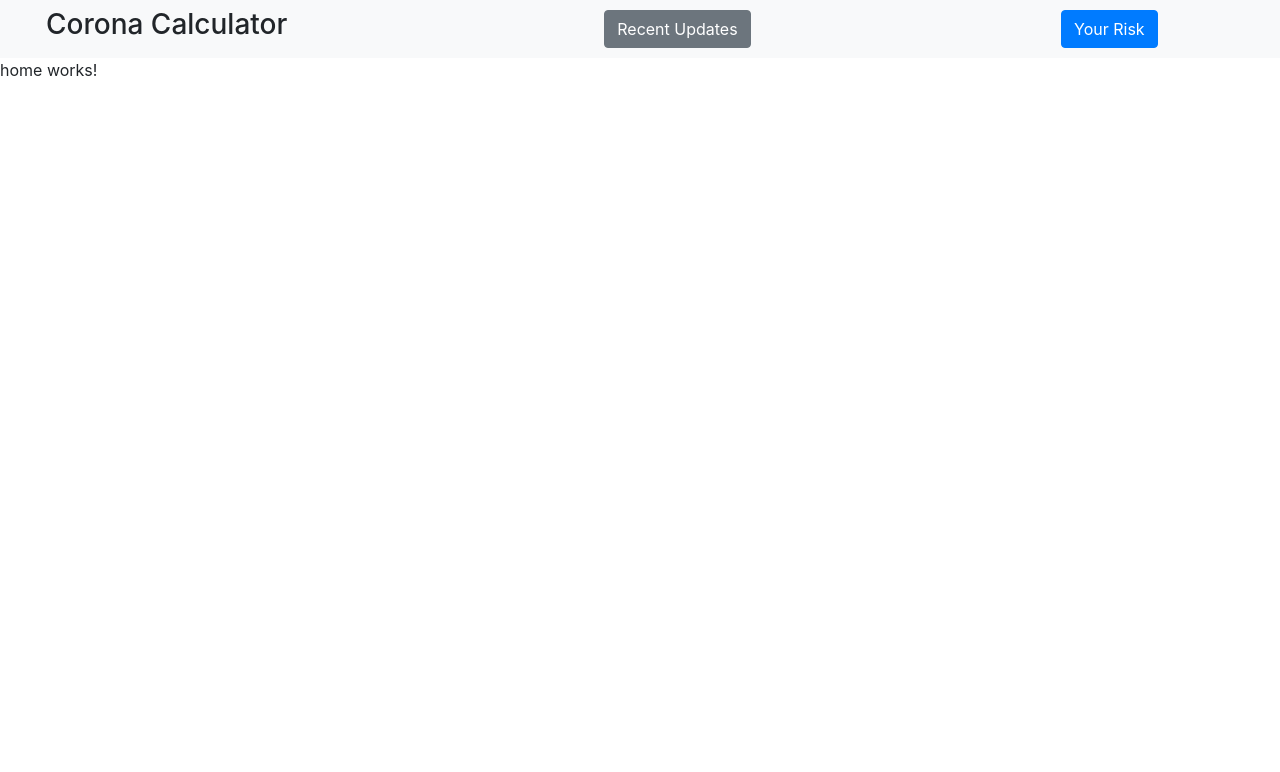
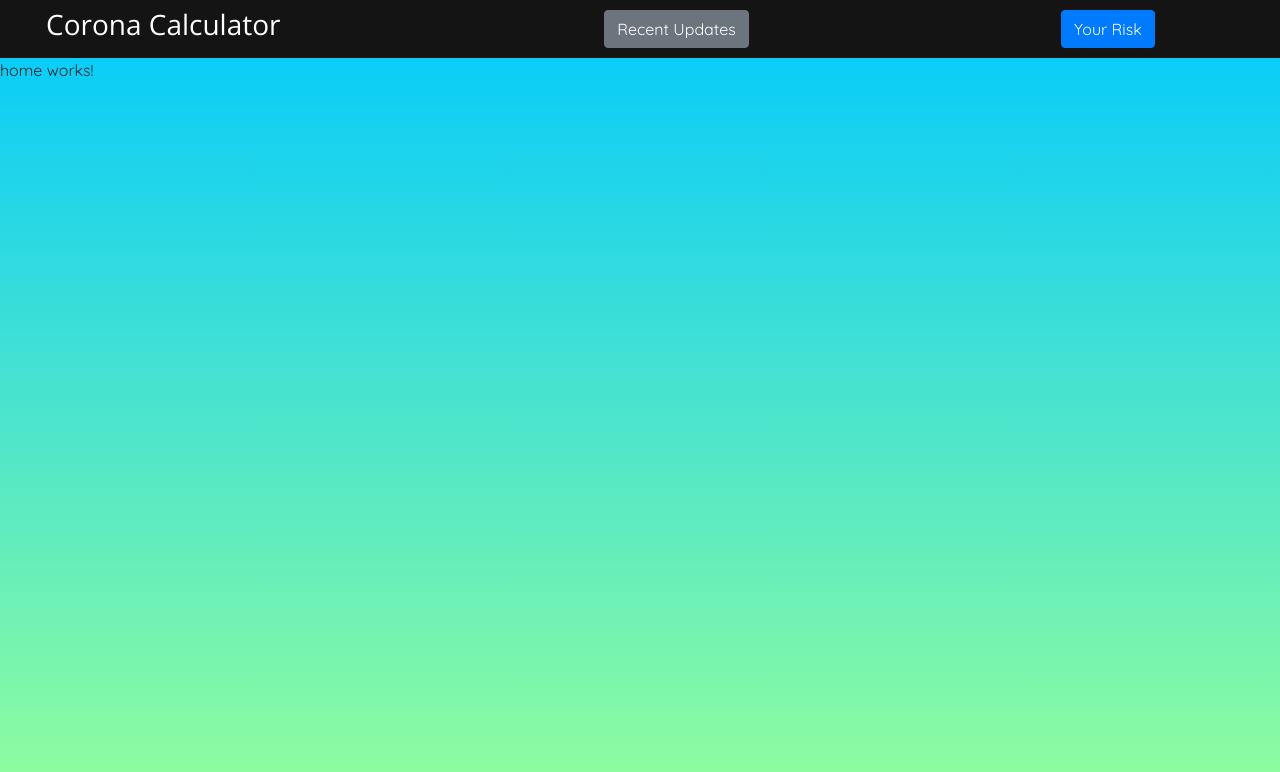
Before and after one commit to MaxLitvak/corona-calc, an Angular app: page / in a window 1280 px wide. Shown: the top 772 px of the page. Built offline with nearby package versions, Linux system fonts and the light colour scheme.

Commit message:
Commit prelim scss.

```diff
--- a/src/app/components/toolbar/toolbar.component.scss
+++ b/src/app/components/toolbar/toolbar.component.scss
@@ -0,0 +1,9 @@
+.navbar{
+    background-color: rgb(20,20,20) !important;
+}
+
+.col-3{
+    font-family: 'Open Sans'!important;
+    color: white;
+    font-weight: 700;
+}
--- a/src/index.html
+++ b/src/index.html
@@ -6,6 +6,8 @@
   <base href="/">
   <meta name="viewport" content="width=device-width, initial-scale=1">
   <link rel="icon" type="image/x-icon" href="favicon.ico">
+  <link href="https://fonts.googleapis.com/css?family=Open+Sans:400,400i,700,700i|Quicksand:300,400,700&display=swap"
+        rel="stylesheet">
 </head>
 <body>
   <app-root></app-root>
--- a/src/styles.scss
+++ b/src/styles.scss
@@ -1 +1,19 @@
 /* You can add global styles to this file, and also import other style files */
+body{
+    background-image: linear-gradient(#00C9FF,#92FE9D);
+    height: 100% !important;
+    background-size: cover !important;
+    background-repeat: no-repeat;
+    font-family: 'Quicksand', sans-serif!important;
+}
+
+html{
+    background-image: linear-gradient(#00C9FF,#92FE9D);
+    background-size: cover !important;
+    height: 100% !important;
+    background-position: fixed;
+}
+
+app-toolbar{
+    background-color: black !important;
+}
```
